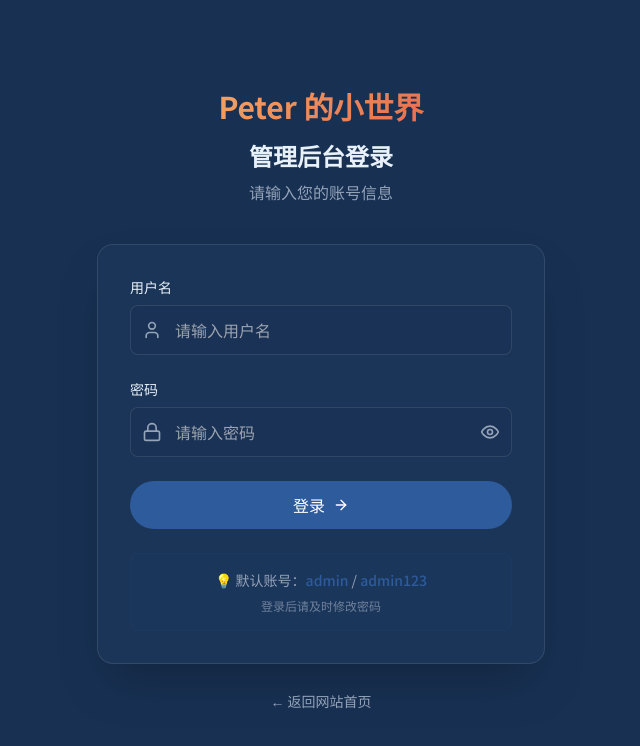
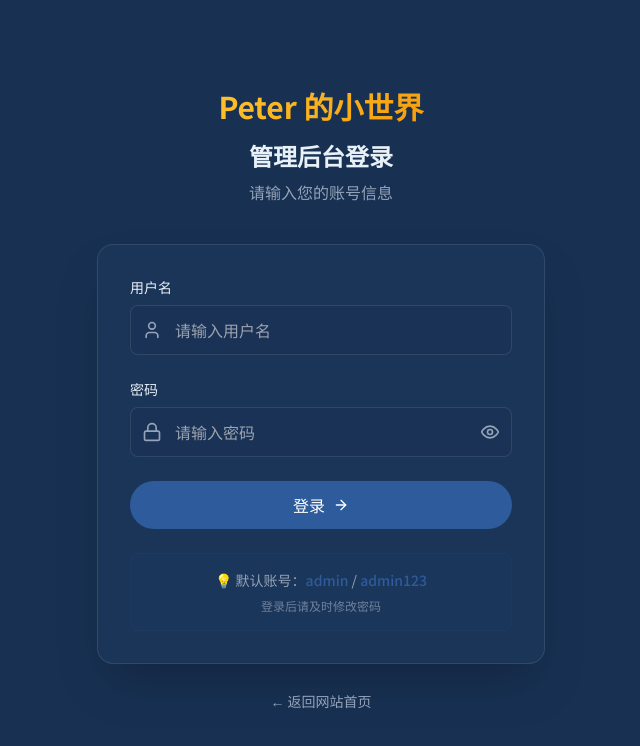
Before and after one commit to Peter121213/peter-world, a React (Vite) app in the folder frontend/: page /admin/login in a window 1280 px wide. Shown: the top 746 px of the page, without its empty margins (319-959 px from the left). Built offline with nearby package versions, Linux system fonts and the light colour scheme; no server answers.

Commit message:
feat: 黄色换成亮金黄色，更阳光活力

```diff
--- a/frontend/src/index.css
+++ b/frontend/src/index.css
@@ -60,7 +60,7 @@
 }
 
 ::-webkit-scrollbar-thumb:hover {
-  background: #F4A261;
+  background: #FEC22E;
 }
 
 /* 图片悬停效果 */
@@ -75,7 +75,7 @@
 
 /* 渐变文字 */
 .gradient-text {
-  background: linear-gradient(135deg, #F4A261 0%, #E76F51 100%);
+  background: linear-gradient(135deg, #FEC22E 0%, #F59E0B 100%);
   -webkit-background-clip: text;
   -webkit-text-fill-color: transparent;
   background-clip: text;
--- a/frontend/tailwind.config.js
+++ b/frontend/tailwind.config.js
@@ -26,7 +26,7 @@ export default {
           DEFAULT: '#1E3A5F',
           foreground: '#E8F0F8',
         },
-        accent: '#F4A261',
+        accent: '#FEC22E',
       },
       fontFamily: {
         sans: ['Noto Sans SC', 'system-ui', 'sans-serif'],
```
